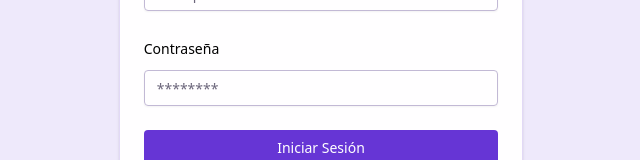
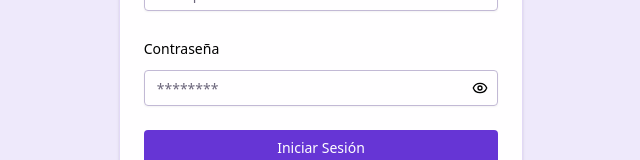
Before and after one commit to somos-forma/growth-analytics-platform, a Next.js app: page / in a window 1280 px wide. Shown: the part 395-555 px from the top of the page, without its empty margins (319-959 px from the left). Built offline with nearby package versions, Linux system fonts and the light colour scheme.

Commit message:
Add password visibility toggle and trim email input in LoginForm component

```diff
--- a/features/auth/components/login-form.tsx
+++ b/features/auth/components/login-form.tsx
@@ -1,8 +1,9 @@
 "use client";
 import { zodResolver } from "@hookform/resolvers/zod";
-import { BarChart3, TrendingUp } from "lucide-react";
+import { BarChart3, Eye, EyeOff, TrendingUp } from "lucide-react";
 import { useRouter } from "next/navigation";
 import { Controller, useForm } from "react-hook-form";
+import { useState } from "react";
 import { toast } from "sonner";
 import * as z from "zod";
 import { Button } from "@/components/ui/button";
@@ -21,6 +22,7 @@
 export function LoginForm() {
   const { setAuthStore } = useAuthStore();
   const { mutate, isPending } = useCreateClient();
+  const [showPassword, setShowPassword] = useState(false);
 
   const form = useForm<z.infer<typeof formSchema>>({
     resolver: zodResolver(formSchema),
@@ -80,6 +82,7 @@
                       id={field.name}
                       aria-invalid={fieldState.invalid}
                       placeholder="example@email.com"
+                      onBlur={(e) => field.onChange(e.target.value.trim())}
                     />
                     {fieldState.invalid && <FieldError errors={[fieldState.error]} />}
                   </Field>
@@ -91,13 +94,26 @@
                 render={({ field, fieldState }) => (
                   <Field data-invalid={fieldState.invalid}>
                     <FieldLabel htmlFor={field.name}>Contraseña</FieldLabel>
+                    <div className="relative">
                       <Input
                         {...field}
                         id={field.name}
                         aria-invalid={fieldState.invalid}
-                      type="password"
+                        type={showPassword ? "text" : "password"}
                         placeholder="********"
+                        className="pr-10"
                       />
+                      <Button
+                        type="button"
+                        variant="ghost"
+                        size="sm"
+                        className="absolute right-0 top-0 h-full px-3 py-2 hover:bg-transparent"
+                        onClick={() => setShowPassword(!showPassword)}
+                        aria-label={showPassword ? "Ocultar contraseña" : "Mostrar contraseña"}
+                      >
+                        {showPassword ? <EyeOff className="h-4 w-4" /> : <Eye className="h-4 w-4" />}
+                      </Button>
+                    </div>
                     {fieldState.invalid && <FieldError errors={[fieldState.error]} />}
                   </Field>
                 )}
```
Lines whose indentation alone changed are shown as unchanged.
